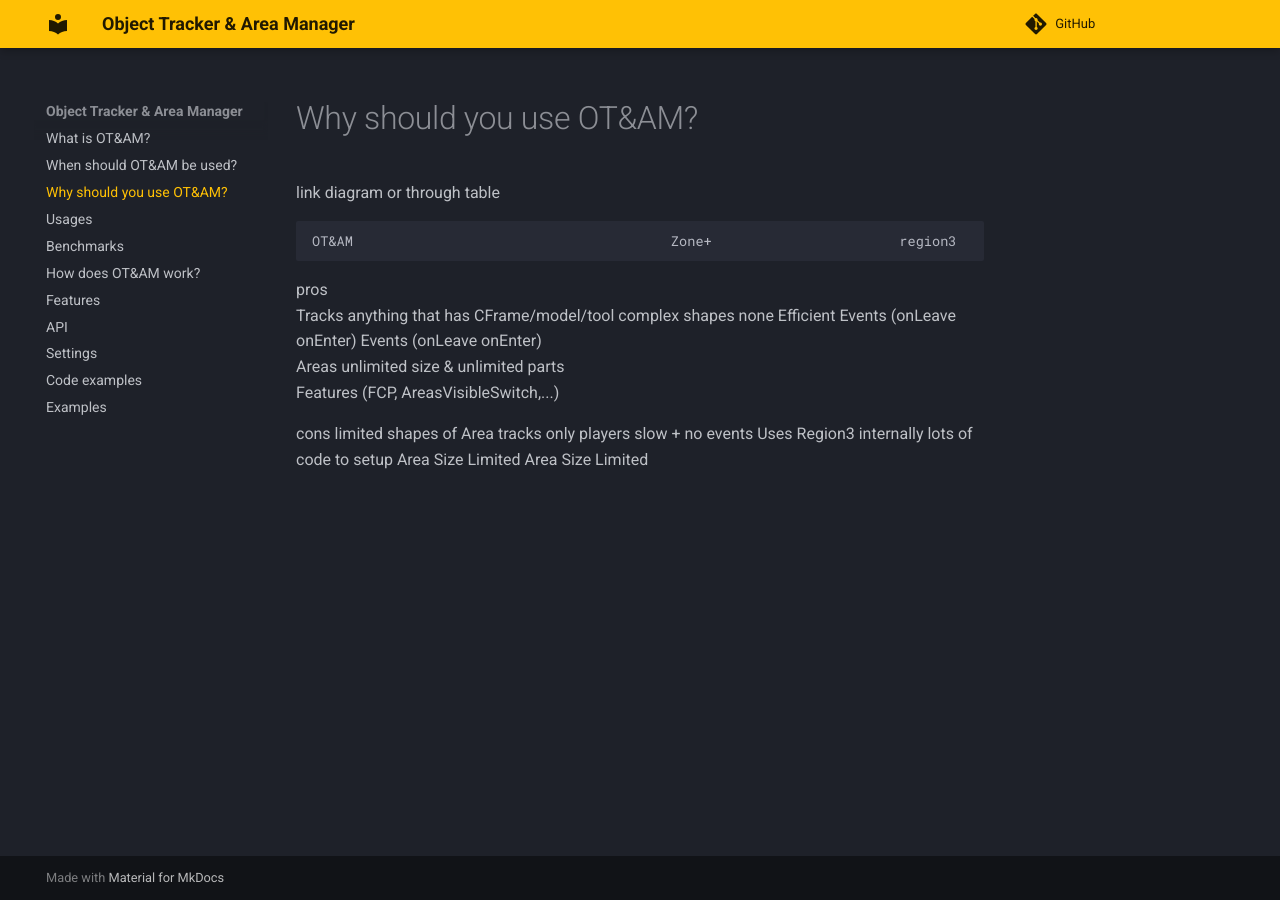
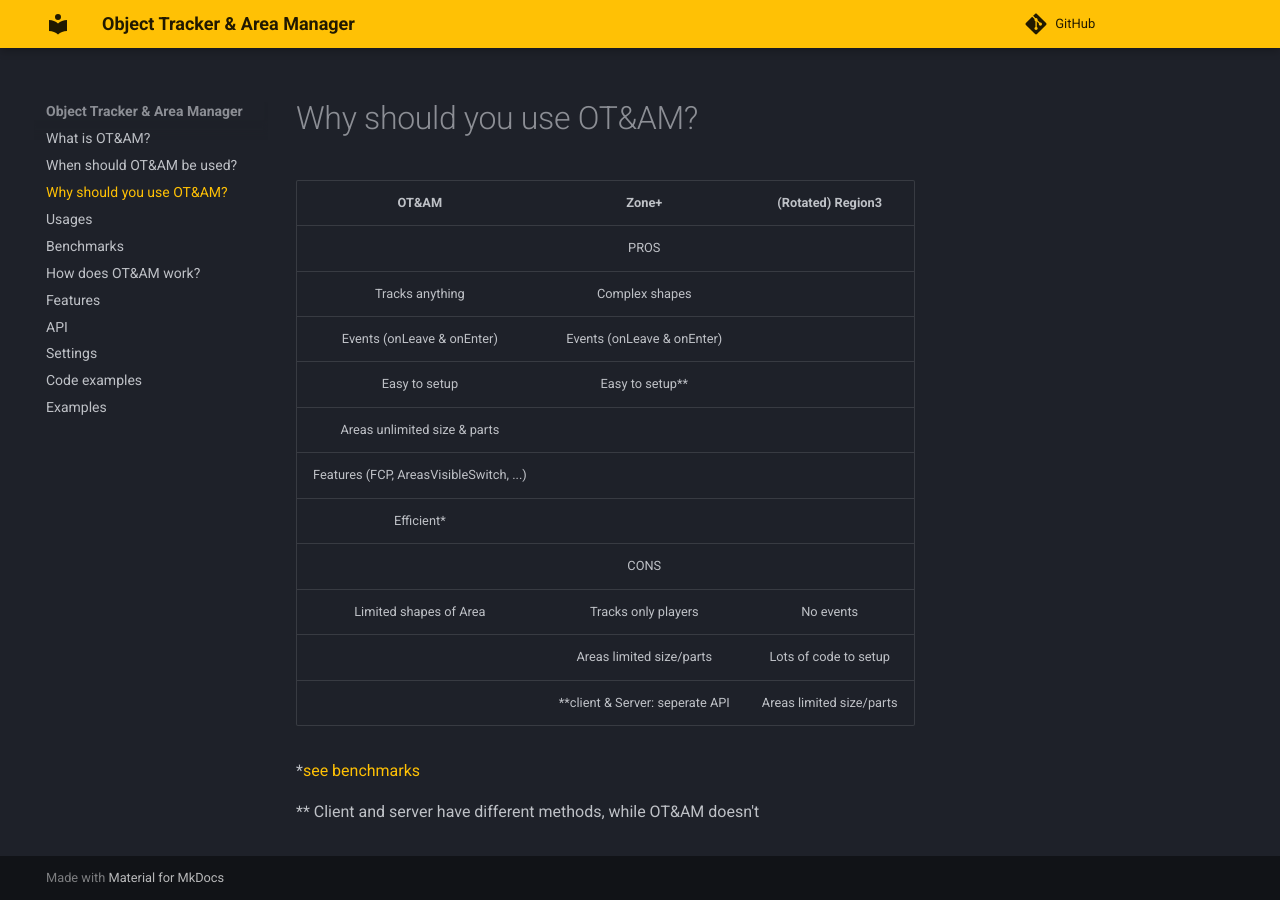
Before and after one commit to VerdommeMan/OT-AM, an MkDocs documentation site: the page built from docs/mkdocs/docs/why.md, in a window 1280 px wide. Built offline with MkDocs 1.6.1 and Material for MkDocs 9.7.7, drawn with Linux system fonts in a browser that asks for light colours; comment, search, counter and statistics services are not loaded.

Commit message:
Add docs for why

```diff
--- a/docs/mkdocs/docs/why.md
+++ b/docs/mkdocs/docs/why.md
@@ -1,17 +1,19 @@
 # Why should you use OT&AM?
 
-link diagram or through table
+|                  OT&AM                  |              Zone+              |     (Rotated) Region3    |
+|:---------------------------------------:|:-------------------------------:|:------------------------:|
+|                                         |               PROS              |                          |
+|             Tracks anything             |          Complex shapes         |                          |
+|        Events (onLeave & onEnter)       |    Events (onLeave & onEnter)   |                          |
+|              Easy to setup              |         Easy to setup**         |                          |
+|       Areas unlimited size & parts      |                                 |                          |
+| Features (FCP, AreasVisibleSwitch, ...) |                                 |                          |
+|                Efficient*               |                                 |                          |
+|                                         |               CONS              |                          |
+|          Limited shapes of Area         |       Tracks only players       |         No events        |
+|                                         |     Areas limited size/parts    |   Lots of code to setup  |
+|                                         | **client & Server: seperate API | Areas limited size/parts |
 
-	OT&AM 						                Zone+ 				        region3
-pros
-    Tracks anything that has CFrame/model/tool	complex shapes 			        none
-	Efficient					                Events (onLeave onEnter)
-	Events (onLeave onEnter)
-	Areas unlimited size & unlimited parts
-	Features (FCP, AreasVisibleSwitch,...)
+\*[see benchmarks](benchmarks.md)
 
-
-cons
- limited shapes of Area		tracks only players 		                slow + no events
-							Uses Region3 internally		                lots of code to setup
-							Area Size Limited		                    Area Size Limited
+\*\* Client and server have different methods, while OT&AM doesn't
```
Also changed, not shown: docs/mkdocs/docs/index.md (+1 -1 lines).
